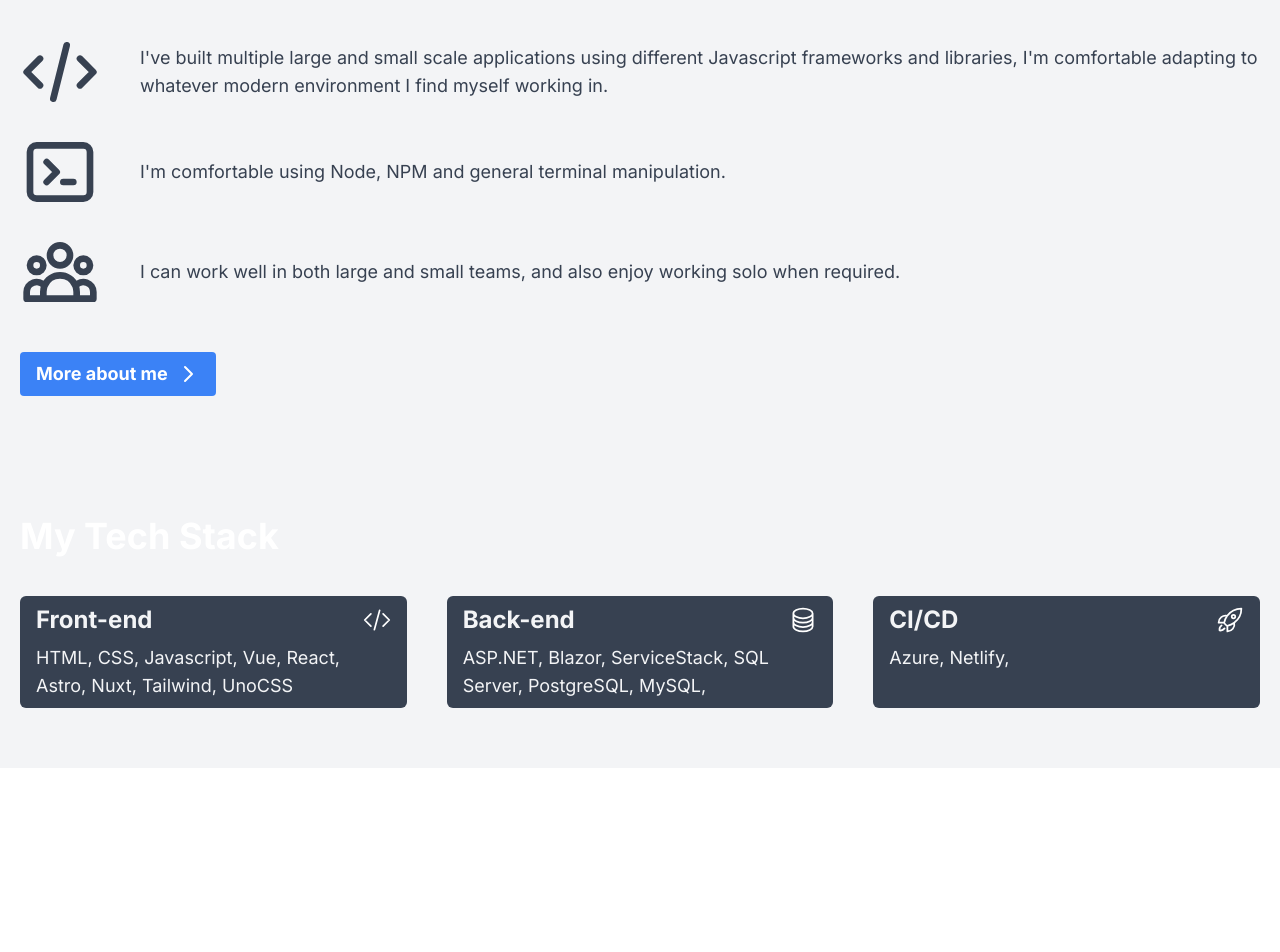
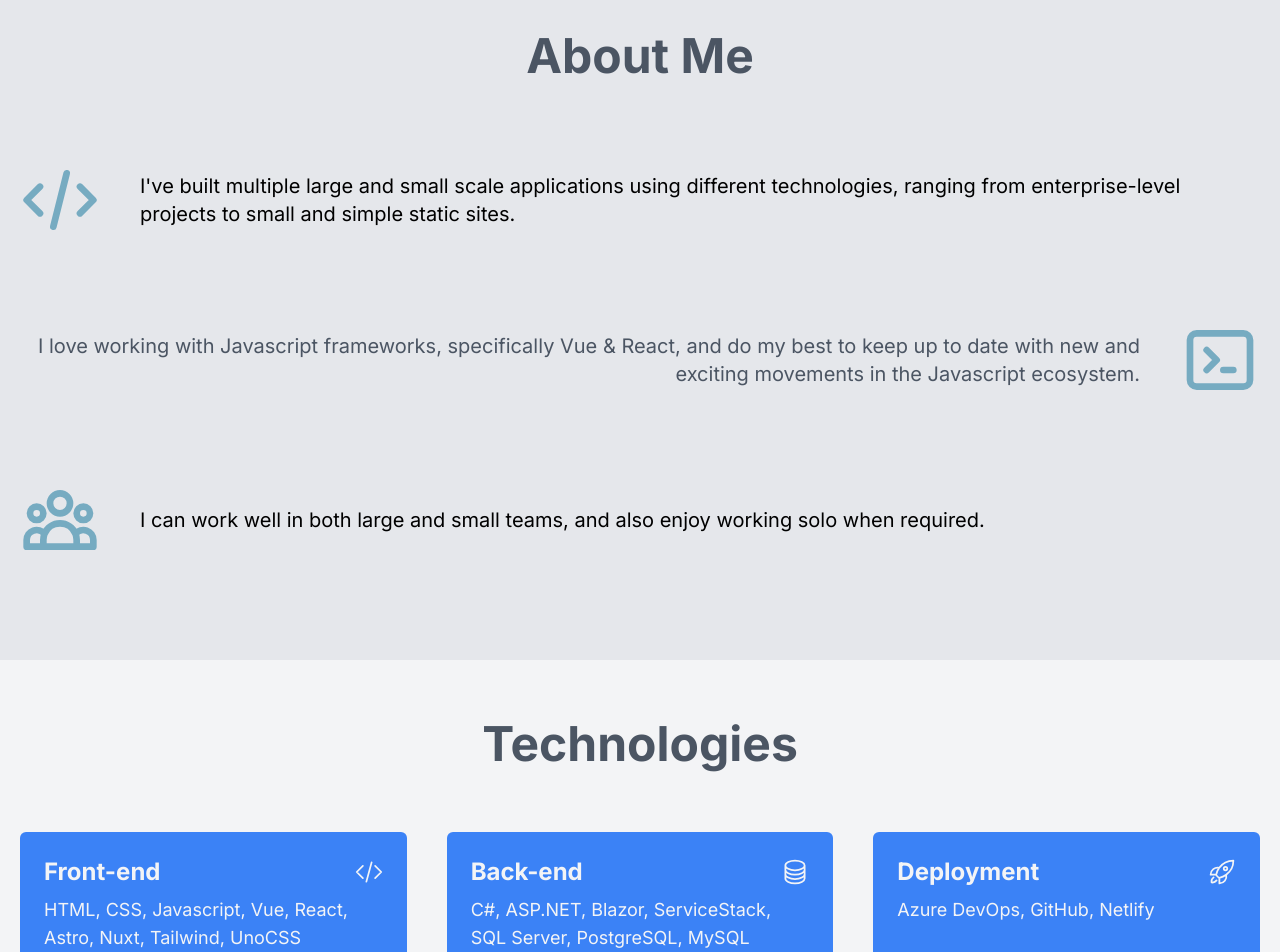
Before and after one commit to ajbates93/dev-portfolio, a Vue app: page / in a window 1280 px wide. Shown: the part 800-1752 px from the top of the page. Before the commit the page ends 1568 px from the top, so only its background shows below. Built offline with nearby package versions, Linux system fonts and the light colour scheme.

Commit message:
feat: Lots of changes! Mainly to do with the portfolio and thematic elements of the site

```diff
--- a/src/components/Sidebar.vue
+++ b/src/components/Sidebar.vue
@@ -50,18 +50,12 @@ export default defineComponent({
       },
       {
         id: 2,
-        label: 'About',
-        icon: 'about-icon',
-        link: '/about'
-      },
-      {
-        id: 3,
         label: 'Portfolio',
         icon: 'portfolio-icon',
         link: '/work'
       },
       {
-        id: 4,
+        id: 3,
         label: 'Contact',
         icon: 'contact-icon',
         link: '/contact'
--- a/src/components/portfolio/PortfolioItem.vue
+++ b/src/components/portfolio/PortfolioItem.vue
@@ -1,8 +1,13 @@
 <template>
-  <article @click="toggleActive" class="p-5 rounded-md dark:bg-gray-900 bg-gray-100 animate__animated animate__faster animate__fadeInUp ease-in-out" :class="[`animate__delay-${id}s`, active ? 'col-span-2' : '']" id="github">
-    <div class="text-white text-2xl font-bold mb-5">{{title}}</div>
-    <div class="dark:text-gray-400 text-black-700 text-lg mb-10">{{summary}}</div>
-    <a :href="link" class="sm:w-auto text-lg font-semibold bg-pastel-blue rounded-lg text-white py-2 px-4 focus:outline-none focus-visible:ring-2 focus-visible:ring-violet-600 focus-visible:ring-offset-2 focus-visible:ring-offset-gray-900 hover:bg-violet-500">View</a>
+  <article @click="toggleActive" class="group p-6 rounded-md bg-gray-200 dark:bg-gray-800 bg-gray-100 hover:bg-gray-300 dark:hover:bg-gray-700 animate__animated animate__faster animate__fadeInUp ease-in-out" :class="[`animate__delay-${id}s`, active ? 'col-span-2' : '']" id="github">
+    <div class="text-pastel-blue dark:text-white text-2xl font-bold mb-5">{{title}}</div>
+    <div v-if="tags" class="flex my-5">
+      <div class="rounded-xl bg-gray-200 bg-gray-300 group-hover:bg-gray-400 dark:bg-gray-700 dark:group-hover:bg-gray-600 group-hover:text-white text-gray-600 dark:text-gray-200 text-sm px-3 py-1 mr-2" v-for="tag, idx in tags" :key="idx">
+        {{ tag }}
+      </div>
+    </div>
+    <div class="dark:text-gray-400 text-black-700 text-lg">{{summary}}</div>
+    <div class="mt-10"><a :href="link" class="sm:w-auto text-lg font-semibold bg-pastel-blue rounded-lg text-white py-2 px-4 focus:outline-none focus-visible:ring-2 focus-visible:ring-violet-600 focus-visible:ring-offset-2 focus-visible:ring-offset-gray-900 hover:bg-violet-500">View</a></div>
   </article>
 </template>
 
@@ -14,7 +19,8 @@ export default defineComponent({
     id: Number,
     title: String,
     summary: String,
-    link: String
+    link: String,
+    tags: Array<String>
   },
   setup() {
     const active = ref(false)
--- a/src/composables/index.ts
+++ b/src/composables/index.ts
@@ -1,17 +1,17 @@
 const getAboutBullets = () => {
   return [
     {
-      icon: '<svg xmlns="http://www.w3.org/2000/svg" class="h-20 w-20 dark:text-white text-gray-700" fill="none" viewBox="0 0 24 24" stroke="currentColor"><path stroke-linecap="round" stroke-linejoin="round" stroke-width="2" d="M10 20l4-16m4 4l4 4-4 4M6 16l-4-4 4-4" /></svg>',
-      content: "I've built multiple large and small scale applications using different Javascript frameworks and libraries, I'm comfortable adapting to whatever modern environment I find myself working in.",
+      icon: '<svg xmlns="http://www.w3.org/2000/svg" class="h-20 w-20 dark:text-white text-pastel-blue" fill="none" viewBox="0 0 24 24" stroke="currentColor"><path stroke-linecap="round" stroke-linejoin="round" stroke-width="2" d="M10 20l4-16m4 4l4 4-4 4M6 16l-4-4 4-4" /></svg>',
+      content: "I've built multiple large and small scale applications using different technologies, ranging from enterprise-level projects to small and simple static sites.",
       delay: '1s'
     },
     {
-      icon: '<svg xmlns="http://www.w3.org/2000/svg" class="h-20 w-20 dark:text-white text-gray-700" fill="none" viewBox="0 0 24 24" stroke="currentColor"><path stroke-linecap="round" stroke-linejoin="round" stroke-width="2" d="M8 9l3 3-3 3m5 0h3M5 20h14a2 2 0 002-2V6a2 2 0 00-2-2H5a2 2 0 00-2 2v12a2 2 0 002 2z" /></svg>',
-      content: "I'm comfortable using Node, NPM and general terminal manipulation.",
+      icon: '<svg xmlns="http://www.w3.org/2000/svg" class="h-20 w-20 dark:text-white text-pastel-blue" fill="none" viewBox="0 0 24 24" stroke="currentColor"><path stroke-linecap="round" stroke-linejoin="round" stroke-width="2" d="M8 9l3 3-3 3m5 0h3M5 20h14a2 2 0 002-2V6a2 2 0 00-2-2H5a2 2 0 00-2 2v12a2 2 0 002 2z" /></svg>',
+      content: "I love working with Javascript frameworks, specifically Vue & React, and do my best to keep up to date with new and exciting movements in the Javascript ecosystem.",
       delay: '2s'
     },
     {
-      icon: '<svg xmlns="http://www.w3.org/2000/svg" class="h-20 w-20 dark:text-white text-gray-700" fill="none" viewBox="0 0 24 24" stroke="currentColor"><path stroke-linecap="round" stroke-linejoin="round" stroke-width="2" d="M17 20h5v-2a3 3 0 00-5.356-1.857M17 20H7m10 0v-2c0-.656-.126-1.283-.356-1.857M7 20H2v-2a3 3 0 015.356-1.857M7 20v-2c0-.656.126-1.283.356-1.857m0 0a5.002 5.002 0 019.288 0M15 7a3 3 0 11-6 0 3 3 0 016 0zm6 3a2 2 0 11-4 0 2 2 0 014 0zM7 10a2 2 0 11-4 0 2 2 0 014 0z" /></svg>',
+      icon: '<svg xmlns="http://www.w3.org/2000/svg" class="h-20 w-20 dark:text-white text-pastel-blue" fill="none" viewBox="0 0 24 24" stroke="currentColor"><path stroke-linecap="round" stroke-linejoin="round" stroke-width="2" d="M17 20h5v-2a3 3 0 00-5.356-1.857M17 20H7m10 0v-2c0-.656-.126-1.283-.356-1.857M7 20H2v-2a3 3 0 015.356-1.857M7 20v-2c0-.656.126-1.283.356-1.857m0 0a5.002 5.002 0 019.288 0M15 7a3 3 0 11-6 0 3 3 0 016 0zm6 3a2 2 0 11-4 0 2 2 0 014 0zM7 10a2 2 0 11-4 0 2 2 0 014 0z" /></svg>',
       content: "I can work well in both large and small teams, and also enjoy working solo when required.",
       delay: '3s'
     }
@@ -57,6 +57,10 @@ const getTechStack = () => {
       category: 0 // front end
     },
     {
+      content: 'C#',
+      category: 1
+    },
+    {
       content: 'ASP.NET',
       category: 1 // back end
     },
@@ -81,7 +85,11 @@ const getTechStack = () => {
       category: 1
     },
     {
-      content: 'Azure',
+      content: 'Azure DevOps',
+      category: 2 // CI/CD
+    },
+    {
+      content: 'GitHub',
       category: 2 // CI/CD
     },
     {
--- a/src/router/index.ts
+++ b/src/router/index.ts
@@ -6,18 +6,6 @@ const routes: Array<RouteRecordRaw> = [
     path: '/',
     name: 'Home',
     component: Home,
-    meta: {
-      enterClass: 'animate__fadeIn',
-      leaveClass: 'animate__fadeOut',
-    }
-  },
-  {
-    path: '/about',
-    name: 'About',
-    // route level code-splitting
-    // this generates a separate chunk (about.[hash].js) for this route
-    // which is lazy-loaded when the route is visited.
-    component: () => import(/* webpackChunkName: "about" */ '../views/About.vue'),
     meta: {
       enterClass: 'animate__fadeIn',
       leaveClass: 'animate__fadeOut',
--- /dev/null
+++ b/src/utils/types.ts
@@ -0,0 +1,11 @@
+
+interface IPortfolioItem {
+  id: number,
+  title: string,
+  summary: string,
+  link: string,
+  tags: string[],
+  imageURL: string
+}
+
+export { IPortfolioItem }
--- a/src/views/Contact.vue
+++ b/src/views/Contact.vue
@@ -1,7 +1,8 @@
 <template>
   <div id="portfolio" class="mx-auto w-full">
     <div id="hero" class="mx-auto max-w-screen-xl py-10">
-      <div class="hero-title text-white font-bold text-5xl mb-5">Get in touch</div>
+      <div class="hero-title text-pastel-blue dark:text-white font-bold text-5xl mb-5">Get in touch</div>
+      <p class="dark:text-white text-gray-600">me@alexbates.co.uk</p>
     </div>
   </div>
 </template>
--- a/src/views/Home.vue
+++ b/src/views/Home.vue
@@ -1,38 +1,36 @@
 <template>
   <div id="home" class="mx-auto w-full">
     <div id="hero" class="mx-auto my-10 md:my-20 md:mb-40 text-center px-5">
-      <div class="hero-title dark:text-white text-pastel-blue font-bold text-7xl mb-5">Hello!</div>
-      <div class="hero-title dark:text-white text-pastel-blue font-bold text-7xl mb-5">I'm Alex Bates</div>
+      <div class="hero-title dark:text-gray-400 text-gray-600 font-bold text-7xl mb-5">Hello!</div>
+      <div class="hero-title dark:text-gray-400 text-gray-600 font-bold text-7xl mb-5">I'm <span class="text-pastel-blue dark:text-white"> Alex Bates</span></div>
       <picture class="hero-picture text-center my-10 block">
         <img class="mx-auto overflow-hidden rounded-full border-4 border-pastel-blue dark:border-white" src="@/assets/images/headshot.jpg" alt="">
       </picture>
-      <div class="hero-subtitle dark:text-gray-400 text-black-700 w-full max-w-2xl mx-auto text-xl">I'm a full-stack software developer with a keen passion for building beautiful websites and web applications.</div>
+      <div class="hero-subtitle dark:text-gray-400 text-gray-600 w-full max-w-2xl mx-auto text-xl">I'm a full-stack software developer with a keen passion for building beautiful websites and web applications.</div>
     </div>
-    <div id="content" class="p-5 dark:bg-gray-800">
+    <div id="content" class="p-5 bg-gray-200 dark:bg-gray-800">
       <div class="hero-bullets my-10 max-w-screen-xl mx-auto">
-        <div v-for="(bullet, idx) in bullets" :key="idx" class="hero-bullet flex items-center my-5 animate__animated animate__faster animate__fadeInUp" :class="`animate__delay-${bullet.delay}`">
-          <div class="hero-bullet-icon flex-none w-auto pr-10" v-html="bullet.icon"></div>
-          <div class="hero-bullet-text dark:text-white text-gray-700 text-lg">{{bullet.content}}</div>
-        </div>
-        <div class="about-link mt-10">
-          <router-link class="bg-blue-500 hover:bg-blue-700 text-white font-bold py-2 px-4 rounded text-lg inline-flex items-center animate__animated animate__faster animate__fadeInUp animate__delay-1s" to="/about">
-            More about me
-            <svg xmlns="http://www.w3.org/2000/svg" class="ml-2 h-6 w-6" fill="none" viewBox="0 0 24 24" stroke="currentColor">
-              <path stroke-linecap="round" stroke-linejoin="round" stroke-width="2" d="M9 5l7 7-7 7" />
-            </svg>
-          </router-link>
+        <div class="text-5xl text-center font-bold text-gray-600 dark:text-white mb-16">About Me</div>
+        <div v-for="(bullet, idx) in bullets" :key="idx">
+          <div v-if="(idx % 2) === 0" class="hero-bullet flex items-center my-20 animate__animated animate__faster animate__fadeInUp" :class="`animate__delay-${bullet.delay}`">
+            <div class="hero-bullet-icon flex-none w-auto pr-10" v-html="bullet.icon"></div>
+            <div class="hero-bullet-text dark:text-white dark:text-gray-400 text-black-600 text-xl">{{bullet.content}}</div>
+          </div>
+          <div v-else class="hero-bullet flex items-center my-20 animate__animated animate__faster animate__fadeInUp text-right justify-end" :class="`animate__delay-${bullet.delay}`">
+            <div class="hero-bullet-text dark:text-white dark:text-gray-400 text-gray-600 text-xl">{{bullet.content}}</div>
+            <div class="hero-bullet-icon flex-none w-auto pl-10" v-html="bullet.icon"></div>
+          </div>
         </div>
       </div>
     </div>
     <div id="techStack" class="p-5">
       <div class="hero-action py-10 mx-auto max-w-screen-xl">
-        <div>
-          <div class="text-4xl font-bold text-white mb-10">My Tech Stack</div>
+          <div class="text-5xl text-center font-bold text-gray-600 dark:text-white mb-16">Technologies</div>
           <div class="grid grid-cols-3 gap-10">
-            <div class="bg-gray-700 hover:bg-blue-500 rounded-md py-2 px-4 text-gray-100 text-lg">
+            <div class="group bg-blue-500 dark:bg-gray-700 hover:bg-blue-600 dark:hover:bg-blue-500 rounded-md p-6 text-gray-100 text-lg">
               <div class="mb-2 text-2xl font-bold text-gray-100 flex justify-between items-center">
                 Front-end
-                <svg xmlns="http://www.w3.org/2000/svg" fill="none" viewBox="0 0 24 24" stroke-width="1.5" stroke="currentColor" class="w-7 h-7 text-white">
+                <svg xmlns="http://www.w3.org/2000/svg" fill="none" viewBox="0 0 24 24" stroke-width="1.5" stroke="currentColor" class="w-7 h-7 group-hover:text-white dark:text-pastel-blue">
                   <path stroke-linecap="round" stroke-linejoin="round" d="M17.25 6.75L22.5 12l-5.25 5.25m-10.5 0L1.5 12l5.25-5.25m7.5-3l-4.5 16.5" />
                 </svg>
               </div>
@@ -40,31 +38,39 @@
                 {{tech.content}}<span v-if="idx !== frontEndTechs.length - 1">, </span>
               </div>
             </div>
-            <div class="bg-gray-700 hover:bg-blue-500 rounded-md py-2 px-4 text-gray-100 text-lg">
+            <div class="group bg-blue-500 dark:bg-gray-700 hover:bg-blue-600 dark:hover:bg-blue-500 rounded-md p-6 text-gray-100 text-lg">
               <div class="mb-2 text-2xl font-bold text-gray-100 flex justify-between items-center">
                 Back-end
-                <svg xmlns="http://www.w3.org/2000/svg" fill="none" viewBox="0 0 24 24" stroke-width="1.5" stroke="currentColor" class="w-7 h-7 text-white">
+                <svg xmlns="http://www.w3.org/2000/svg" fill="none" viewBox="0 0 24 24" stroke-width="1.5" stroke="currentColor" class="w-7 h-7 group-hover:text-white dark:text-pastel-blue">
                   <path stroke-linecap="round" stroke-linejoin="round" d="M20.25 6.375c0 2.278-3.694 4.125-8.25 4.125S3.75 8.653 3.75 6.375m16.5 0c0-2.278-3.694-4.125-8.25-4.125S3.75 4.097 3.75 6.375m16.5 0v11.25c0 2.278-3.694 4.125-8.25 4.125s-8.25-1.847-8.25-4.125V6.375m16.5 0v3.75m-16.5-3.75v3.75m16.5 0v3.75C20.25 16.153 16.556 18 12 18s-8.25-1.847-8.25-4.125v-3.75m16.5 0c0 2.278-3.694 4.125-8.25 4.125s-8.25-1.847-8.25-4.125" />
                 </svg>
               </div>
               <div v-for="(tech, idx) in backEndTechs" :key="idx" class="inline">
-                {{tech.content}}<span v-if="idx !== frontEndTechs.length - 1">, </span>
+                {{tech.content}}<span v-if="idx !== backEndTechs.length - 1">, </span>
               </div>
             </div>
-            <div class="bg-gray-700 hover:bg-blue-500 rounded-md py-2 px-4 text-gray-100 text-lg">
+            <div class="group bg-blue-500 dark:bg-gray-700 hover:bg-blue-600 dark:hover:bg-blue-500 rounded-md p-6 text-gray-100 text-lg">
               <div class="mb-2 text-2xl font-bold text-gray-100 flex justify-between items-center">
-                CI/CD
-                <svg xmlns="http://www.w3.org/2000/svg" fill="none" viewBox="0 0 24 24" stroke-width="1.5" stroke="currentColor" class="w-7 h-7 text-white">
+                Deployment
+                <svg xmlns="http://www.w3.org/2000/svg" fill="none" viewBox="0 0 24 24" stroke-width="1.5" stroke="currentColor" class="w-7 h-7 group-hover:text-white dark:text-pastel-blue">
                   <path stroke-linecap="round" stroke-linejoin="round" d="M15.59 14.37a6 6 0 01-5.84 7.38v-4.8m5.84-2.58a14.98 14.98 0 006.16-12.12A14.98 14.98 0 009.631 8.41m5.96 5.96a14.926 14.926 0 01-5.841 2.58m-.119-8.54a6 6 0 00-7.381 5.84h4.8m2.581-5.84a14.927 14.927 0 00-2.58 5.84m2.699 2.7c-.103.021-.207.041-.311.06a15.09 15.09 0 01-2.448-2.448 14.9 14.9 0 01.06-.312m-2.24 2.39a4.493 4.493 0 00-1.757 4.306 4.493 4.493 0 004.306-1.758M16.5 9a1.5 1.5 0 11-3 0 1.5 1.5 0 013 0z" />
                 </svg>
               </div>
               <div v-for="(tech, idx) in devopsTechs" :key="idx" class="inline">
-                {{tech.content}}<span v-if="idx !== frontEndTechs.length - 1">, </span>
+                {{tech.content}}<span v-if="idx !== devopsTechs.length - 1">, </span>
               </div>
             </div>
-          </div>
         </div>
         <!-- <router-link tag="button" to="/work" class="inline-block sm:w-auto text-lg font-semibold bg-pastel-blue rounded-lg text-white py-3 px-4 focus:outline-none focus-visible:ring-2 focus-visible:ring-violet-600 focus-visible:ring-offset-2 focus-visible:ring-offset-gray-900 hover:bg-violet-500">SEE MY WORK</router-link> -->
+      </div>
+    </div>
+    <div class="p-5 bg-gray-200 dark:bg-gray-800" id="contact">
+      <div class="hero-action py-10 mx-auto max-w-screen-xl">
+        <div class="text-5xl text-center font-bold text-gray-600 dark:text-white mb-10">Get In Touch</div>
+        <div class="text-center dark:text-gray-400 text-black-700 w-full max-w-2xl mx-auto text-xl">Need someone to talk to about that cool, new, project you're thinking of starting? Or maybe you have a question or need some general advice?</div>
+        <div class="text-center mx-auto my-10">
+          <a href="mailto:me@alexbates.co.uk" class="inline-block bg-blue-500 hover:bg-blue-700 text-white font-bold py-2 px-4 rounded text-lg inline-flex items-center animate__animated animate__faster animate__fadeInUp animate__delay-1s">Email Me!</a>
+        </div>
       </div>
     </div>
   </div>
--- a/src/views/Portfolio.vue
+++ b/src/views/Portfolio.vue
@@ -1,31 +1,12 @@
 <template>
   <div id="portfolio" class="mx-auto w-full">
     <div id="hero" class="mx-auto max-w-screen-xl py-10">
-      <div class="hero-title text-white font-bold text-5xl mb-5">My work</div>
+      <div class="hero-title text-pastel-blue dark:text-white font-bold text-5xl mb-5">My work</div>
       <div class="hero-subtitle dark:text-gray-400 text-black-700 text-xl">A few examples of what I get up to both in work and play.</div>
       <section id="workGrid" class="mt-20 grid gap-5 grid-cols-2 grid-rows-2">
         <PortfolioItem v-for="(item, idx) in workItems" :key="idx"
-          :title="item.title" :summary="item.summary" :link="item.link" :id="item.id" />
-        <!-- <article class="p-5 rounded-md dark:bg-gray-900 bg-gray-100 animate__animated animate__faster animate__fadeInUp animate__delay-1s" id="github">
-          <div class="text-white text-2xl font-bold mb-5">Github</div>
-          <div class="dark:text-gray-400 text-black-700 text-lg mb-10">text about title.</div>
-          <a href="https://github.com/ajbates93" class="sm:w-auto text-lg font-semibold bg-pastel-blue rounded-lg text-white py-2 px-4 focus:outline-none focus-visible:ring-2 focus-visible:ring-violet-600 focus-visible:ring-offset-2 focus-visible:ring-offset-gray-900 hover:bg-violet-500">View</a>
-        </article>
-        <article class="p-5 rounded-md dark:bg-gray-900 bg-gray-100 animate__animated animate__faster animate__fadeInUp animate__delay-2s" id="github">
-          <div class="text-white text-2xl font-bold mb-5">Github</div>
-          <div class="dark:text-gray-400 text-black-700 text-lg mb-10">text about title.</div>
-          <a href="https://github.com/ajbates93" class="sm:w-auto text-lg font-semibold bg-pastel-blue rounded-lg text-white py-2 px-4 focus:outline-none focus-visible:ring-2 focus-visible:ring-violet-600 focus-visible:ring-offset-2 focus-visible:ring-offset-gray-900 hover:bg-violet-500">View</a>
-        </article>
-        <article class="p-5 rounded-md dark:bg-gray-900 bg-gray-100 animate__animated animate__faster animate__fadeInUp animate__delay-3s" id="github">
-          <div class="text-white text-2xl font-bold mb-5">Github</div>
-          <div class="dark:text-gray-400 text-black-700 text-lg mb-10">text about title.</div>
-          <a href="https://github.com/ajbates93" class="sm:w-auto text-lg font-semibold bg-pastel-blue rounded-lg text-white py-2 px-4 focus:outline-none focus-visible:ring-2 focus-visible:ring-violet-600 focus-visible:ring-offset-2 focus-visible:ring-offset-gray-900 hover:bg-violet-500">View</a>
-        </article>
-        <article class="p-5 rounded-md dark:bg-gray-900 bg-gray-100 animate__animated animate__faster animate__fadeInUp animate__delay-4s" id="github">
-          <div class="text-white text-2xl font-bold mb-5">Github</div>
-          <div class="dark:text-gray-400 text-black-700 text-lg mb-10">text about title.</div>
-          <a href="https://github.com/ajbates93" class="sm:w-auto text-lg font-semibold bg-pastel-blue rounded-lg text-white py-2 px-4 focus:outline-none focus-visible:ring-2 focus-visible:ring-violet-600 focus-visible:ring-offset-2 focus-visible:ring-offset-gray-900 hover:bg-violet-500">View</a>
-        </article> -->
+          :title="item.title" :summary="item.summary" :link="item.link"
+          :id="item.id" :tags="item.tags" :imageURL="item.imageURL" />
       </section>
     </div>
   </div>
@@ -34,38 +15,40 @@
 <script lang="ts">
 import { defineComponent, ref } from 'vue'
 import PortfolioItem from '../components/portfolio/PortfolioItem.vue'
-
-interface IPortfolioItem {
-  id: number,
-  title: string,
-  summary: string,
-  link: string
-}
+import { IPortfolioItem } from '../utils/types'
 
 const items: IPortfolioItem[] = [
   {
     id: 1,
-    title: 'Github',
-    summary: 'text about title.',
-    link: 'https://github.com/ajbates93'
+    title: 'RambleOn',
+    summary: 'Website that users can find walking/running routes with good pubs/restaurants either at the start, halfway through or at the end of.',
+    link: 'https://github.com/ajbates93',
+    tags: ['Javascript', 'Vue', 'Tailwind', 'Vite'],
+    imageURL: ''
   },
   {
     id: 2,
-    title: 'Github',
-    summary: 'text about title.',
-    link: 'https://github.com/ajbates93'
+    title: 'Meldle',
+    summary: 'A simple Wordle clone with share facilities, statistics & more.',
+    link: 'https://github.com/ajbates93/vue-meldle',
+    tags: ['Javascript', 'Vue', 'Tailwind', 'Vite'],
+    imageURL: ''
   },
   {
     id: 3,
-    title: 'Github',
-    summary: 'text about title.',
-    link: 'https://github.com/ajbates93'
+    title: 'Morning Routine Logger',
+    summary: 'A CRUD application used for tracking morning routine exercises.',
+    link: 'https://github.com/ajbates93/morning-routine-logger',
+    tags: ['Javascript', 'Vue', 'Pinia', 'PostgreSQL', 'UnoCSS', 'Vite'],
+    imageURL: ''
   },
   {
     id: 4,
-    title: 'Github',
-    summary: 'text about title.',
-    link: 'https://github.com/ajbates93'
+    title: 'Coming soon...',
+    summary: '',
+    link: 'https://github.com/ajbates93',
+    tags: [''],
+    imageURL: ''
   }
 ]
 
```
